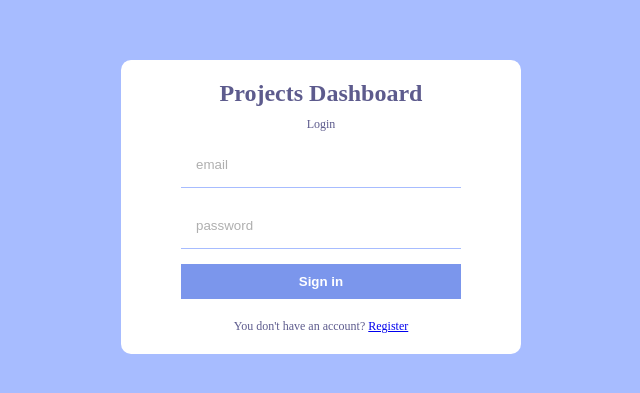
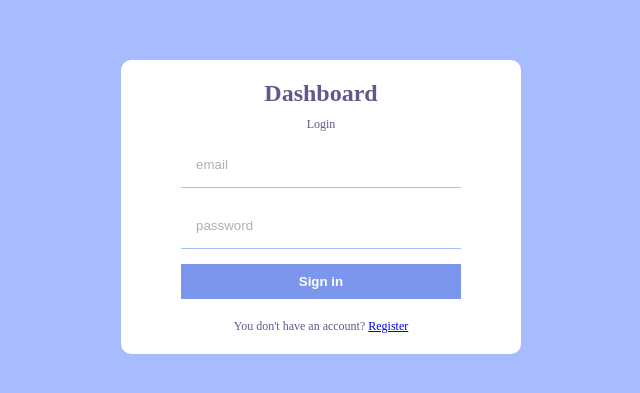
Before and after one commit to Deepti0512/Dashboard-project-v1, a React (Create React App) app: page /login in a window 1280 px wide. Shown: the part 193-586 px from the top of the page, without its empty margins (319-959 px from the left). Built offline with nearby package versions, Linux system fonts and the light colour scheme; no server answers.

Commit message:
little changes

```diff
--- a/src/pages/Login.jsx
+++ b/src/pages/Login.jsx
@@ -25,7 +25,7 @@ const Login = () => {
   return (
     <div className="formContainer">
       <div className="formWrapper">
-        <span className="logo">Projects Dashboard</span>
+        <span className="logo"> Dashboard</span>
         <span className="title">Login</span>
         <form onSubmit={handleSubmit}>
           <input type="email" placeholder="email" />
--- a/src/pages/Register.jsx
+++ b/src/pages/Register.jsx
@@ -64,7 +64,7 @@ const Register = () => {
   return (
     <div className="formContainer">
       <div className="formWrapper">
-        <span className="logo">Projects Dashboard</span>
+        <span className="logo">Dashboard</span>
         <span className="title">Register</span>
         <form onSubmit={handleSubmit}>
           <input required type="text" placeholder="display name" />
```
